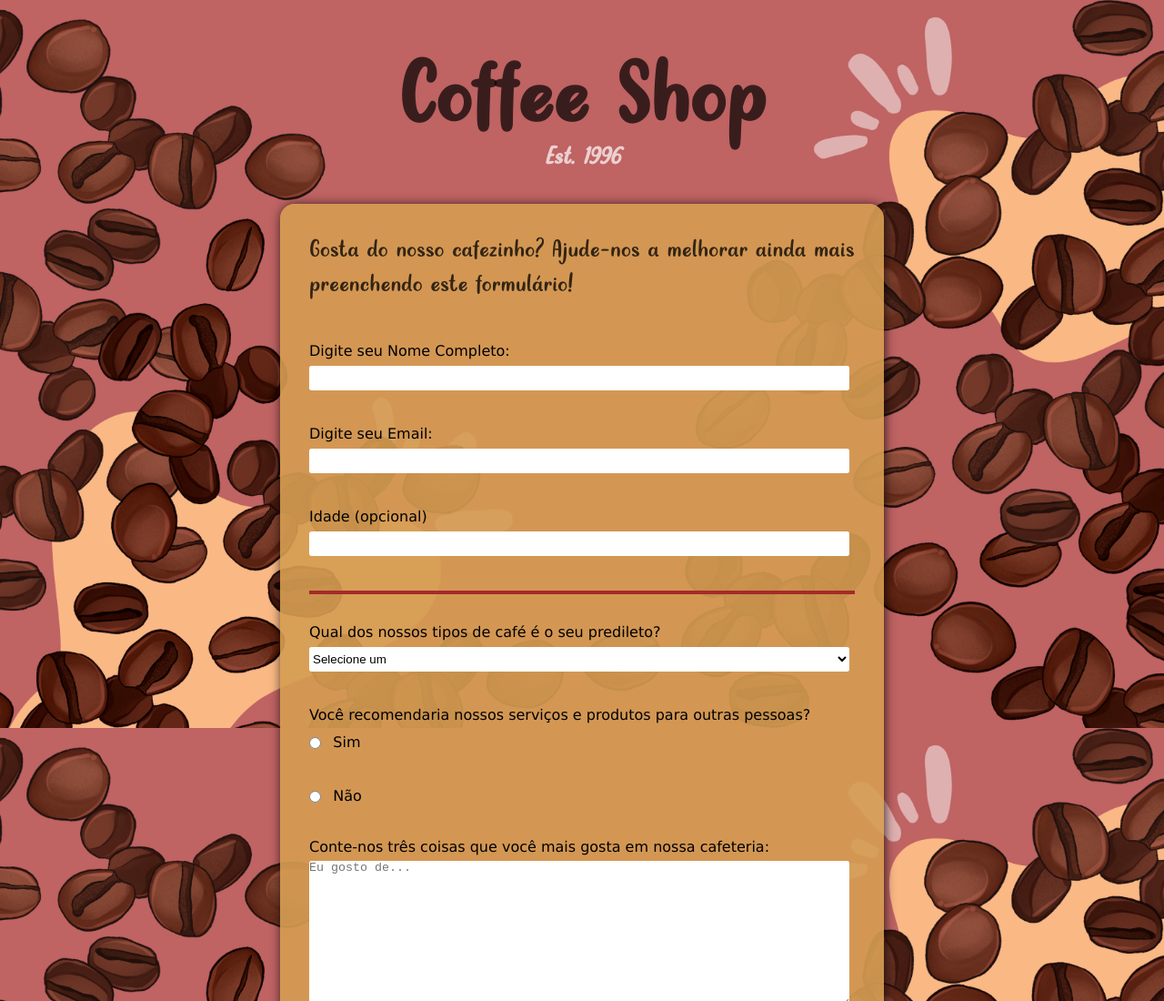
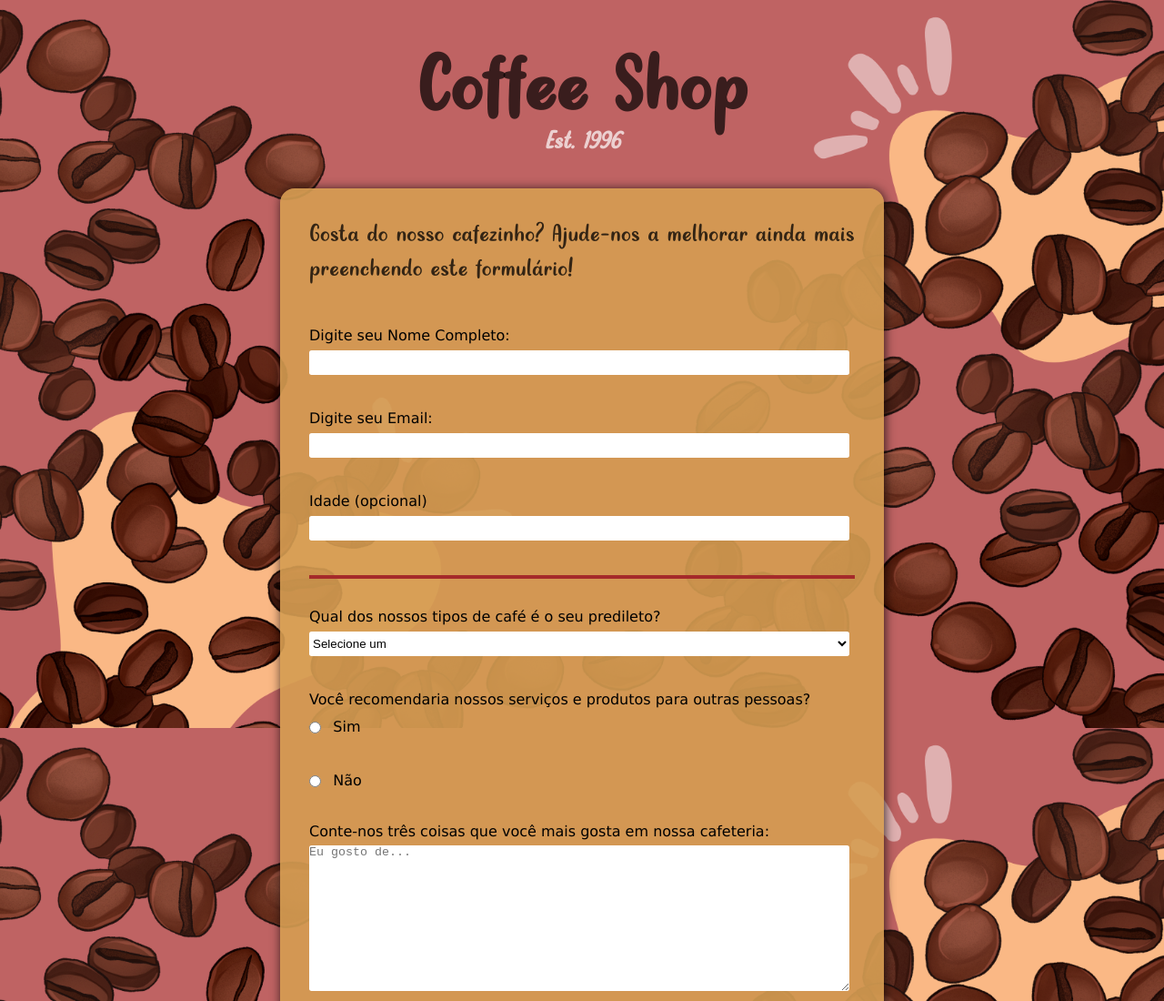
Before and after one commit to zyonzarhaf/projeto_coffee-shop, a plain HTML site: page index.html in a window 1280 px wide. Shown: the top 1100 px of the page at 91% size. Drawn offline with Linux system fonts and the light colour scheme.

Commit message:
Update styles.css

```diff
--- a/styles.css
+++ b/styles.css
@@ -35,7 +35,7 @@ h1, h2 {
 
 h1 {
     margin-top: 0.5em;
-    font-size: 5em;
+    font-size: 4.5em;
     color: rgba(0, 0, 0, 0.7);
 }
 
```
